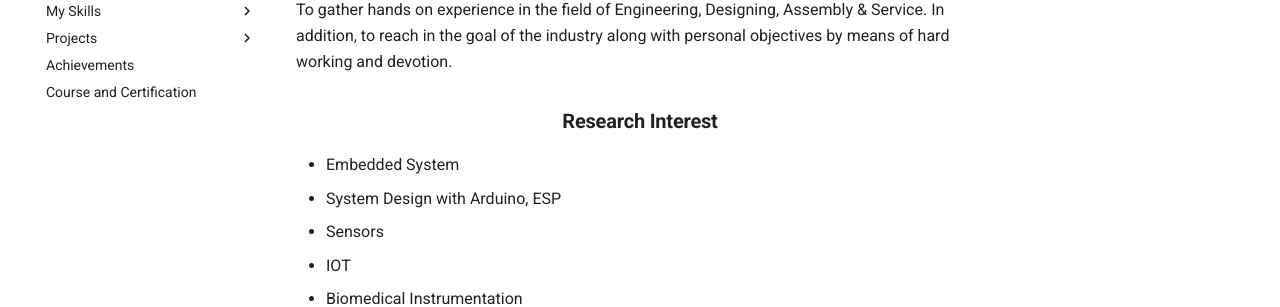
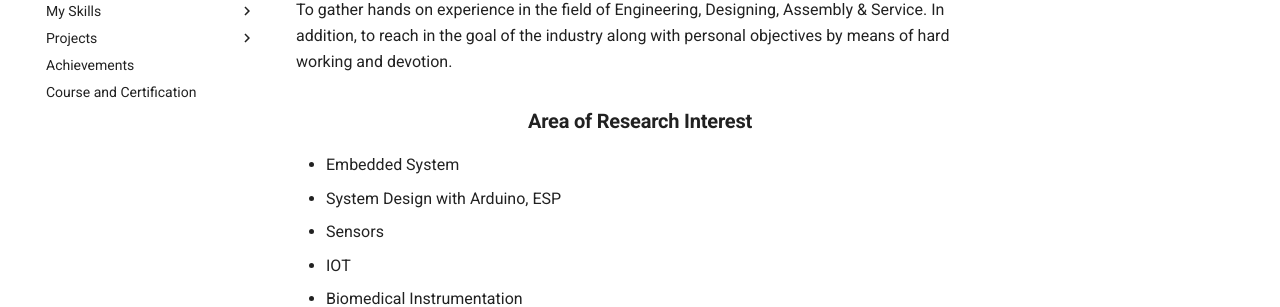
Before and after one commit to Nusrat008/papri-portfolio, an MkDocs documentation site: the page built from docs/index.md, in a window 1280 px wide and 900 px high, scrolled down 627 px. Shown: the part 151-458 px from the top of the window. Built offline with MkDocs 1.6.1 and Material for MkDocs 9.7.7, drawn with Linux system fonts in a browser that asks for light colours.

Commit message:
updated index

```diff
--- a/docs/index.md
+++ b/docs/index.md
@@ -17,7 +17,7 @@ Currently, I am pursuing my Bachelor of Science in Electrical and Electronic Eng
 
 To gather hands on experience in the field of Engineering, Designing, Assembly & Service. In addition, to reach in the goal of the industry along with personal objectives by means of hard working and devotion.
 
-<h3 style= "text-align: center"> <b> Research Interest
+<h3 style= "text-align: center"> <b>Area of Research Interest
  </b>  </h3>
 
 - Embedded System
```
